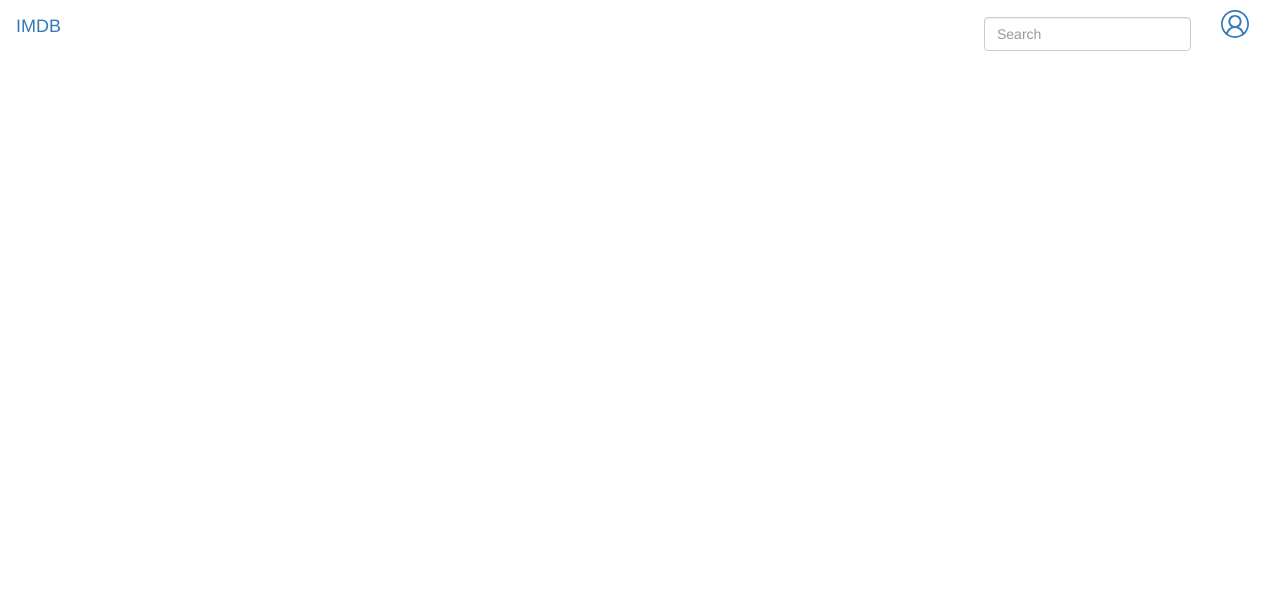
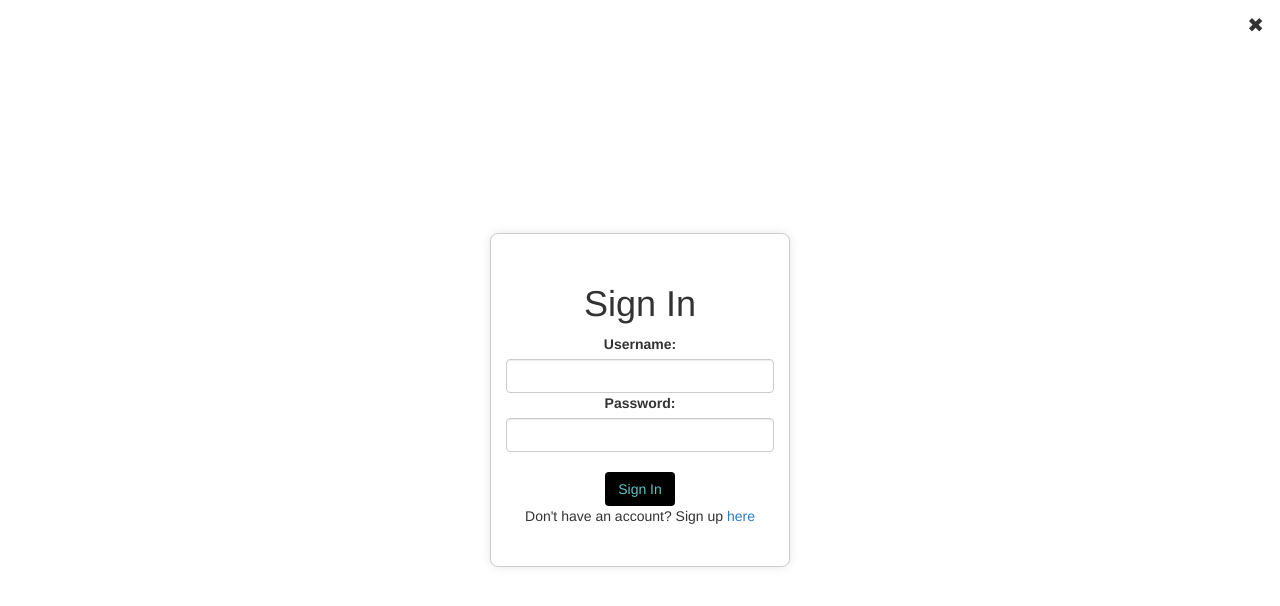
Before and after one commit to Ronny26/imdb-web-app, a React (Create React App) app: page /#/signin in a window 1280 px wide. Shown: the top 606 px of the page. Built offline with nearby package versions, Linux system fonts and the light colour scheme.

Commit message:
sign in page

```diff
--- a/package.json
+++ b/package.json
@@ -6,8 +6,10 @@
     "@testing-library/jest-dom": "^5.17.0",
     "@testing-library/react": "^13.4.0",
     "@testing-library/user-event": "^13.5.0",
+    "axios": "^1.6.2",
     "bootstrap": "^3.4.1",
     "react": "^18.2.0",
+    "react-bootstrap": "^2.9.1",
     "react-dom": "^18.2.0",
     "react-icons": "^4.12.0",
     "react-router-dom": "^6.20.0",
--- a/src/App.js
+++ b/src/App.js
@@ -1,12 +1,24 @@
 import "./App.css";
 import TopBar from "./components/TopBar";
+import {Routes, Route} from "react-router";
+import {HashRouter} from "react-router-dom";
+import Signin from "./components/users/signin";
+import Signup from "./components/users/signup";
 
 function App() {
-  return (
-    <div className="d-flex flex-column">
-      <TopBar />
+  return(
+    <HashRouter>
+      <div className="d-flex flex-column">
+      <Routes>
+        <Route path="/"         element={<TopBar/>}/>
+        <Route path="/signin" element={<Signin />} />
+        <Route path="/signup" element={<Signup />} />
+      </Routes>
     </div>
-  );
+    </HashRouter>
+  )
+
+
 }
 
 export default App;
--- a/src/components/TopBar/index.css
+++ b/src/components/TopBar/index.css
@@ -1,4 +1,5 @@
 .im-icon {
   font-size: 2em;
   margin-left: 30px;
+  background-color: transparent;
 }
--- a/src/components/TopBar/index.js
+++ b/src/components/TopBar/index.js
@@ -1,6 +1,6 @@
 import React from "react";
 import { VscAccount } from "react-icons/vsc";
-import { Link } from "react-router-dom";
+import { Link, NavLink } from "react-router-dom";
 import "./index.css";
 
 const TopBar = () => {
@@ -35,19 +35,12 @@ const TopBar = () => {
                     class="form-control"
                     placeholder="Search"
                   />
-                  <a className="im-icon">
-                    <VscAccount/>
-                  </a>
+                  <Link to="/signin" className="im-icon" href="">
+                     <VscAccount/>
+                  </Link>
                 </div>
               </form>
             </li>
-            {/* <li>
-              <div class="form-group">
-                <Link>
-                  <VscAccount />
-                </Link>
-              </div>
-            </li> */}
           </ul>
         </div>
       </div>
--- /dev/null
+++ b/src/components/users/client.js
@@ -0,0 +1,44 @@
+import axios from "axios";
+const request = axios.create({
+  withCredentials: true,
+});
+
+const BASE_API = "http://localhost:4000/api";
+export const USERS_API = `${BASE_API}/users`;
+export const signin = async (credentials) => {
+  const response = await request.post( `${USERS_API}/signin`, credentials );
+
+  console.log(response)
+  return response.data;
+};
+
+export const updateUser = async (user) => {
+    const response = await request.put(`${USERS_API}/${user._id}`, user);
+    return response.data;
+};
+export const findAllUsers = async () => {
+    const response = await request.get(`${USERS_API}`);
+    return response.data;
+};
+  export const createUser = async (user) => {
+    const response = await request.post(`${USERS_API}`, user);
+    return response.data;
+  };
+  export const findUserById = async (id) => {
+    const response = await request.get(`${USERS_API}/${id}`);
+    return response.data;
+  };
+  export const deleteUser = async (user) => {
+    const response = await request.delete(
+      `${USERS_API}/${user._id}`);
+    return response.data;
+  };
+  export const signup = async (credentials) => {
+    const response = await request.post(
+      `${USERS_API}/signup`, credentials);
+    return response.data;
+  };
+  export const signout = async () => {
+    const response = await request.post(`${USERS_API}/signout`);
+    return response.data;
+  };
--- /dev/null
+++ b/src/components/users/index.css
@@ -0,0 +1,42 @@
+.signin-container {
+    display: flex;
+    justify-content: center;
+    align-items: center;
+    height: 100vh;
+}
+
+.signin-box {
+    width: 300px;
+    padding: 30px;
+    background-color: #fff;
+    border: 1px solid #ccc;
+    border-radius: 8px;
+    box-shadow: 0 0 10px rgba(0, 0, 0, 0.1);
+    text-align: center;
+}
+
+.close-button {
+    position: absolute;
+    top: 10px;
+    right: 10px;
+    background: none;
+    border: none;
+    font-size: 20px;
+    cursor: pointer;
+}
+
+.btn-signin-color{
+    color: rgb(94, 195, 195);
+    background-color: black;
+}
+
+.btn-signin-color:hover{
+    color: rgb(94, 195, 195) !important;
+    background-color: black !important;
+}
+
+.signin-box input.form-control {
+    display: inline-block;
+    width: 100%;
+    box-sizing: border-box;
+}
--- /dev/null
+++ b/src/components/users/signin.js
@@ -0,0 +1,93 @@
+import * as client from "./client";
+import { useState } from "react";
+import { Link, useNavigate } from "react-router-dom";
+import "./index.css";
+
+function Signin() {
+  const [credentials, setCredentials] = useState({ username: "", password: "" });
+  const [showError, setShowError] = useState(false);
+  const navigate = useNavigate();
+  const signin = async () => {
+    await client.signin(credentials);
+
+  };
+  const handleSignin = async () => {
+    try{
+        await client.signin(credentials);
+        navigate("/");
+    }
+    catch (error) {
+        console.log("error")
+        if (error.response && error.response.status === 401) {
+
+            setShowError("Incorrect username or password. Please try again.");
+        } else {
+            setShowError("Sign-in failed. Please try again later.");
+        }
+    }
+  };
+
+  const handleCloseError = () => {
+    setShowError(false);
+  };
+
+  const handleCancel = () => {
+    navigate("/");
+  };
+
+  return (
+    <div className="signin-container">
+      <div className="signin-box">
+        <button className="close-button" onClick={handleCancel}>
+          &#10006;
+        </button>
+        <h1>Sign In</h1>
+        <div className="row mb-2">
+            <div className="col">
+                <label>Username:</label>
+            </div>
+            <div className="col">
+                <input
+                type="text"
+                className="form-control"
+                value={credentials.username}
+                onChange={(e) =>
+                    setCredentials({ ...credentials, username: e.target.value })
+                }
+                />
+            </div>
+        </div>
+        <div className="row mb-2">
+            <div className="col">
+                <label>Password:</label>
+            </div>
+            <div className="col">
+                <input
+                type="password"
+                className="form-control mb-2"
+                value={credentials.password}
+                onChange={(e) =>
+                    setCredentials({ ...credentials, password: e.target.value })
+                }/>
+            </div>
+        </div>
+        <br/>
+        <button onClick={handleSignin} className="btn btn-signin-color mt-3">
+          Sign In
+        </button>
+
+        <p>Don't have an account? Sign up <Link to="/signup">here</Link></p>
+
+        {showError && (
+          <div className="error-modal">
+            <div className="error-content">
+              <p>Sign-in failed. Please check your credentials and try again.</p>
+              <button onClick={handleCloseError}>OK</button>
+            </div>
+          </div>
+        )}
+      </div>
+    </div>
+  );
+}
+export default Signin;
--- /dev/null
+++ b/src/components/users/signup.js
@@ -0,0 +1,37 @@
+import React, { useState } from "react";
+import { useNavigate } from "react-router-dom";
+import * as client from "./client";
+function Signup() {
+  const [error, setError] = useState("");
+  const [credentials, setCredentials] = useState({
+    username: "", password: "" });
+  const navigate = useNavigate();
+  const signup = async () => {
+    try {
+      await client.signup(credentials);
+      navigate("/kanbas/account");
+    } catch (err) {
+      setError(err.response.data.message);
+    }
+  };
+  return (
+    <div style={{marginLeft:100}}>
+      <h1>Signup</h1>
+      {error && <div>{error}</div>}
+      <input
+        value={credentials.username}
+        onChange={(e) => setCredentials({
+          ...credentials,
+          username: e.target.value })} />
+      <input
+        value={credentials.password}
+        onChange={(e) => setCredentials({
+          ...credentials,
+          password: e.target.value })} />
+      <button onClick={signup} className="btn btn-primary">
+        Signup
+      </button>
+    </div>
+  );
+}
+export default Signup;
```
Also changed, not shown: src/components/users/authenticateUser.js (added, +21 -0 lines), 1 other file (tests, documents, lock files or other folders).
